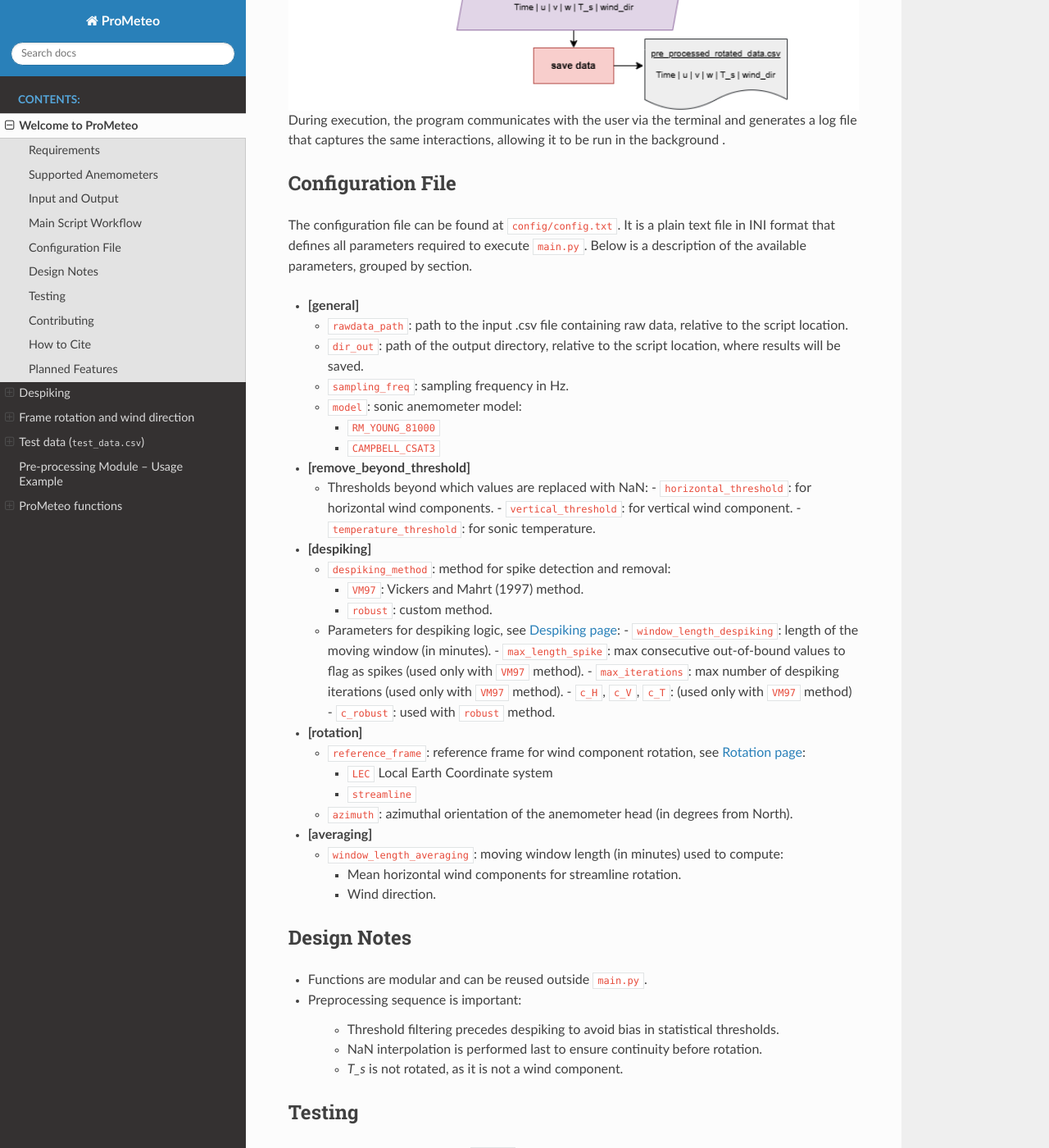
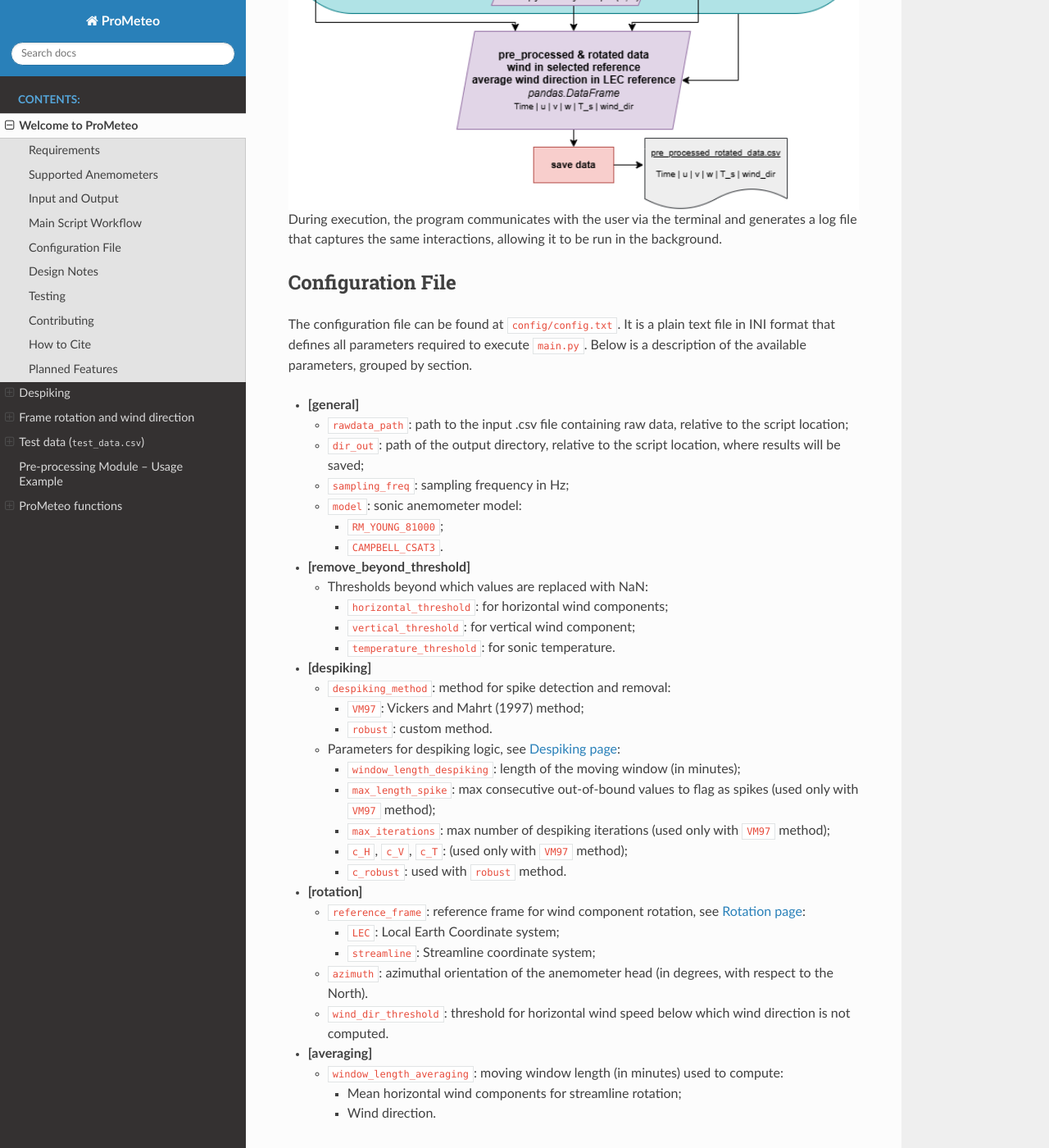
Before and after one commit to aleszamp98/ProMeteo, a Sphinx documentation site: the page built from docs/source/pages/welcome.rst, in a window 1280 px wide and 1400 px high, scrolled down 4281 px. Shown: the whole window at 82% size. Built offline with Sphinx 7.4.7 and the Read the Docs theme 3.1.0, drawn with Linux system fonts in a browser that asks for light colours; some of the changed text lies outside the part shown.

```diff
--- a/docs/source/pages/test_data.rst
+++ b/docs/source/pages/test_data.rst
@@ -12,7 +12,7 @@ sonic coordinate system of the instrument.
 Only the ``u`` component of the wind is intentionally altered by introducing anomalies,
 with the goal of testing the capabilities of the ``pre_processing`` module.
 An example of how to use these features and the resulting effects on the raw data
-is provided in the section: ``usage_example``.
+is provided at the page: :doc:`pre_processing_example`.
 
 
 Variables
--- a/docs/source/pages/welcome.rst
+++ b/docs/source/pages/welcome.rst
@@ -6,9 +6,11 @@ Welcome to ProMeteo
 **ProMeteo** is a Python library designed to manipulate time series data collected by sonic anemometers.
 It is structured into three modules:
 
-- ``core`` for importing the raw data and the configuration file and computing basic statistics on sliding window.
-- ``pre_processing``: for uniforming and cleaning raw time series.
+- ``core``: for importing the raw data and the configuration file and computing basic statistics on sliding window;
+- ``pre_processing``: for uniforming and cleaning raw time series;
 - ``frame``: for rotating wind data and computing wind direction.
+
+These modules can be found in the ``src/`` directory of the repository.
 
 To run **ProMeteo**, you first need to clone the repository to a local directory using one of the standard GitHub cloning methods.
 
@@ -25,7 +27,7 @@ Or using SSH:
     git clone git@github.com:aleszamp98/ProMeteo.git
 
 Once cloned, you can either place your data files in the ``/data`` subdirectory,
-or specify a custom data source path in the configuration file located at ``/config/config.txt``
+or specify a custom data source path in the configuration file, located at ``/config/config.txt``,
 by setting the ``rawdata_path`` parameter accordingly.
 
 Execution is managed via the main script ``main.py``, which should be run from the root directory of the project using the following command:
@@ -88,16 +90,17 @@ Main Script Workflow
 
 The ``main.py`` script performs the following steps:
 
-1. Loads the configuration file.
-2. Imports raw data into a ``pandas.DataFrame``.
+1. Loads the configuration file;
+2. Imports raw data into a ``pandas.DataFrame``;
 3. Preprocesses the data:
-   - Fills missing timestamps.
-   - Removes physically unrealistic values based on thresholds.
-   - Despikes the data using the selected method (VM97 or robust),
-   see the :doc:`Despiking page <../pages/despiking>` for more details.
-   - Interpolates NaN values.
-4. Saves the preprocessed data to ``preprocessed.csv``.
-5. Rotates the wind components to the specified reference frame (LEC or streamline) and computes wind direction in the LEC frame.
+
+   - Fills missing timestamps;
+   - Removes physically unrealistic values based on thresholds;
+   - Despikes the data using the selected method (VM97 or robust); see the :doc:`Despiking page <../pages/despiking>` for more details;
+   - Interpolates NaN values;
+
+4. Saves the preprocessed data to ``preprocessed.csv``;
+5. Rotates the wind components to the specified reference frame (LEC or streamline) and computes wind direction in the LEC frame;
    See the :doc:`Rotation page <../pages/rotation>` for more details.
 6. Saves the rotated data to ``preprocessed_rotated_<selected_frame>_data.csv``.
 
@@ -107,7 +110,7 @@ The ``main.py`` script performs the following steps:
 
 During execution, the program communicates with the user via the terminal
 and generates a log file that captures the same interactions,
-allowing it to be run in the background .
+allowing it to be run in the background.
 
 Configuration File
 ------------------
@@ -116,49 +119,52 @@ The configuration file can be found at ``config/config.txt``. It is a plain text
 
 - **[general]**
 
-  - ``rawdata_path``: path to the input .csv file containing raw data, relative to the script location.
-  - ``dir_out``: path of the output directory, relative to the script location, where results will be saved.
-  - ``sampling_freq``: sampling frequency in Hz.
+  - ``rawdata_path``: path to the input .csv file containing raw data, relative to the script location;
+  - ``dir_out``: path of the output directory, relative to the script location, where results will be saved;
+  - ``sampling_freq``: sampling frequency in Hz;
   - ``model``: sonic anemometer model:
 
-    - ``RM_YOUNG_81000``
-    - ``CAMPBELL_CSAT3``
+    - ``RM_YOUNG_81000``;
+    - ``CAMPBELL_CSAT3``.
 
 - **[remove_beyond_threshold]**
 
   - Thresholds beyond which values are replaced with NaN:
-    - ``horizontal_threshold``: for horizontal wind components.
-    - ``vertical_threshold``: for vertical wind component.
+
+    - ``horizontal_threshold``: for horizontal wind components;
+    - ``vertical_threshold``: for vertical wind component;
     - ``temperature_threshold``: for sonic temperature.
 
 - **[despiking]**
 
   - ``despiking_method``: method for spike detection and removal:
 
-    - ``VM97``: Vickers and Mahrt (1997) method.
+    - ``VM97``: Vickers and Mahrt (1997) method;
     - ``robust``: custom method.
 
   - Parameters for despiking logic, see :doc:`Despiking page <../pages/despiking>`:
-    - ``window_length_despiking``: length of the moving window (in minutes).
-    - ``max_length_spike``: max consecutive out-of-bound values to flag as spikes (used only with ``VM97`` method).
-    - ``max_iterations``: max number of despiking iterations (used only with ``VM97`` method).
-    - ``c_H``, ``c_V``, ``c_T``: (used only with ``VM97`` method)
+
+    - ``window_length_despiking``: length of the moving window (in minutes);
+    - ``max_length_spike``: max consecutive out-of-bound values to flag as spikes (used only with ``VM97`` method);
+    - ``max_iterations``: max number of despiking iterations (used only with ``VM97`` method);
+    - ``c_H``, ``c_V``, ``c_T``: (used only with ``VM97`` method);
     - ``c_robust``: used with ``robust`` method.
 
 - **[rotation]**
 
   - ``reference_frame``: reference frame for wind component rotation, see :doc:`Rotation page <../pages/rotation>`:
 
-    - ``LEC`` Local Earth Coordinate system
-    - ``streamline``
+    - ``LEC``: Local Earth Coordinate system;
+    - ``streamline``: Streamline coordinate system;
 
-  - ``azimuth``: azimuthal orientation of the anemometer head (in degrees from North).
+  - ``azimuth``: azimuthal orientation of the anemometer head (in degrees, with respect to the North).
+  - ``wind_dir_threshold``: threshold for horizontal wind speed below which wind direction is not computed.
 
 - **[averaging]**
 
   - ``window_length_averaging``: moving window length (in minutes) used to compute:
 
-    - Mean horizontal wind components for streamline rotation.
+    - Mean horizontal wind components for streamline rotation;
     - Wind direction.
 
 Design Notes
@@ -189,9 +195,9 @@ Contributing
 
 **ProMeteo** is an open project. Suggestions, corrections, and contributions are very welcome!
 
-- Open an issue for bugs or feature requests
-- Submit a pull request to contribute code or improvements
-- Or contact me directly (`see GitHub profile page <https://github.com/aleszamp98>`_)
+- Open an issue for bugs or feature requests;
+- Submit a pull request to contribute code or improvements;
+- Or contact me directly (`see GitHub profile page <https://github.com/aleszamp98>`_).
 
 How to Cite
 -----------
@@ -213,11 +219,11 @@ Planned Features
 
 Future versions of Prometeo will include:
 
-- Implementation of Reynolds decomposition.
+- Implementation of Reynolds decomposition;
 - Computation of derived atmospheric variables such as:
 
-  - Richardson number.
-  - Brunt–Väisälä frequency.
+  - Richardson number;
+  - Brunt–Väisälä frequency;
 
 - Wavelet analysis of time series.
 
```
Also changed, not shown: other parts of docs/source/pages/welcome.rst (+2 -2 lines), docs/source/pages/despiking.rst (+41 -11 lines), docs/source/pages/rotation.rst (+61 -51 lines), docs/source/pages/pre_processing_example.ipynb.
